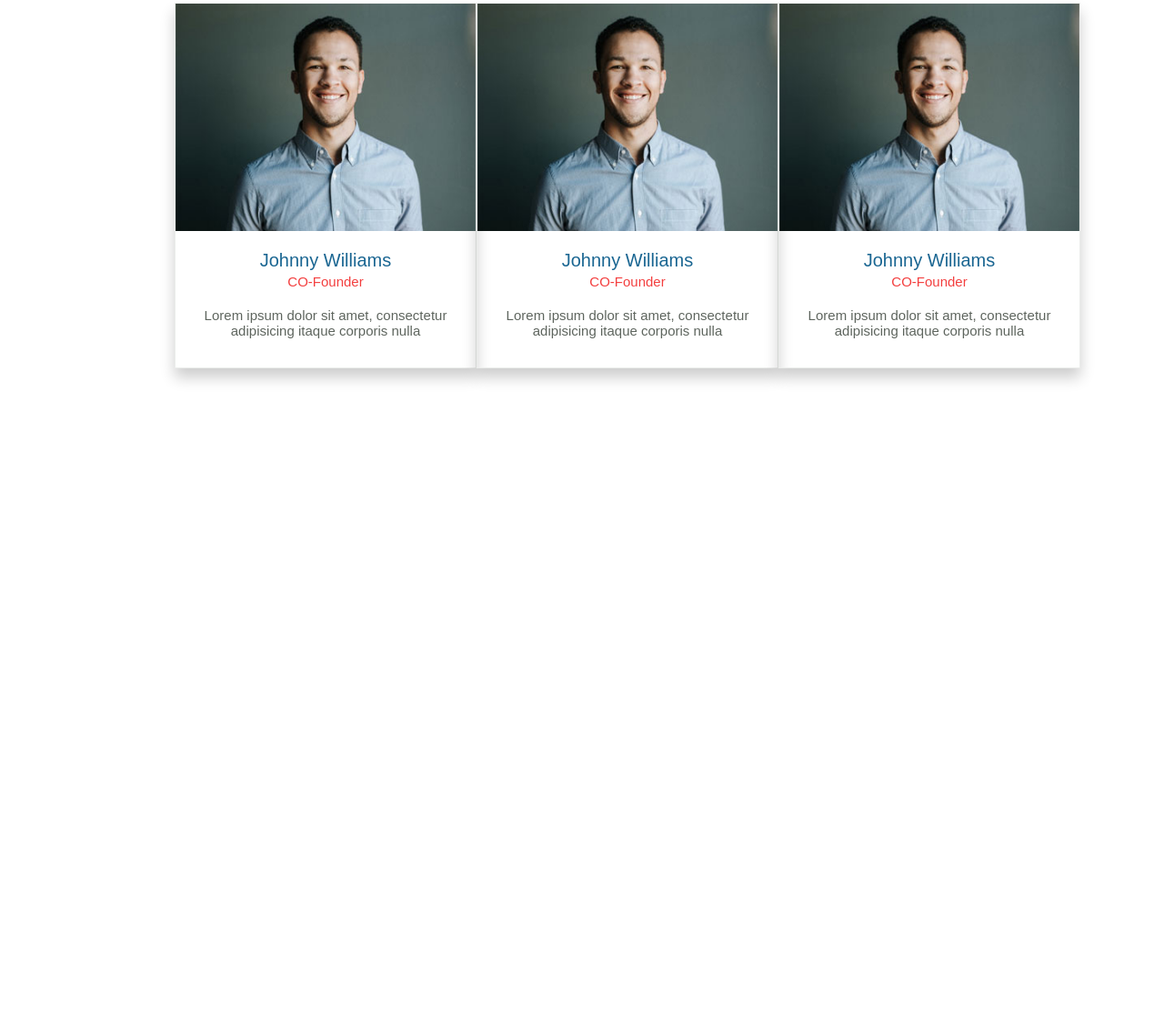
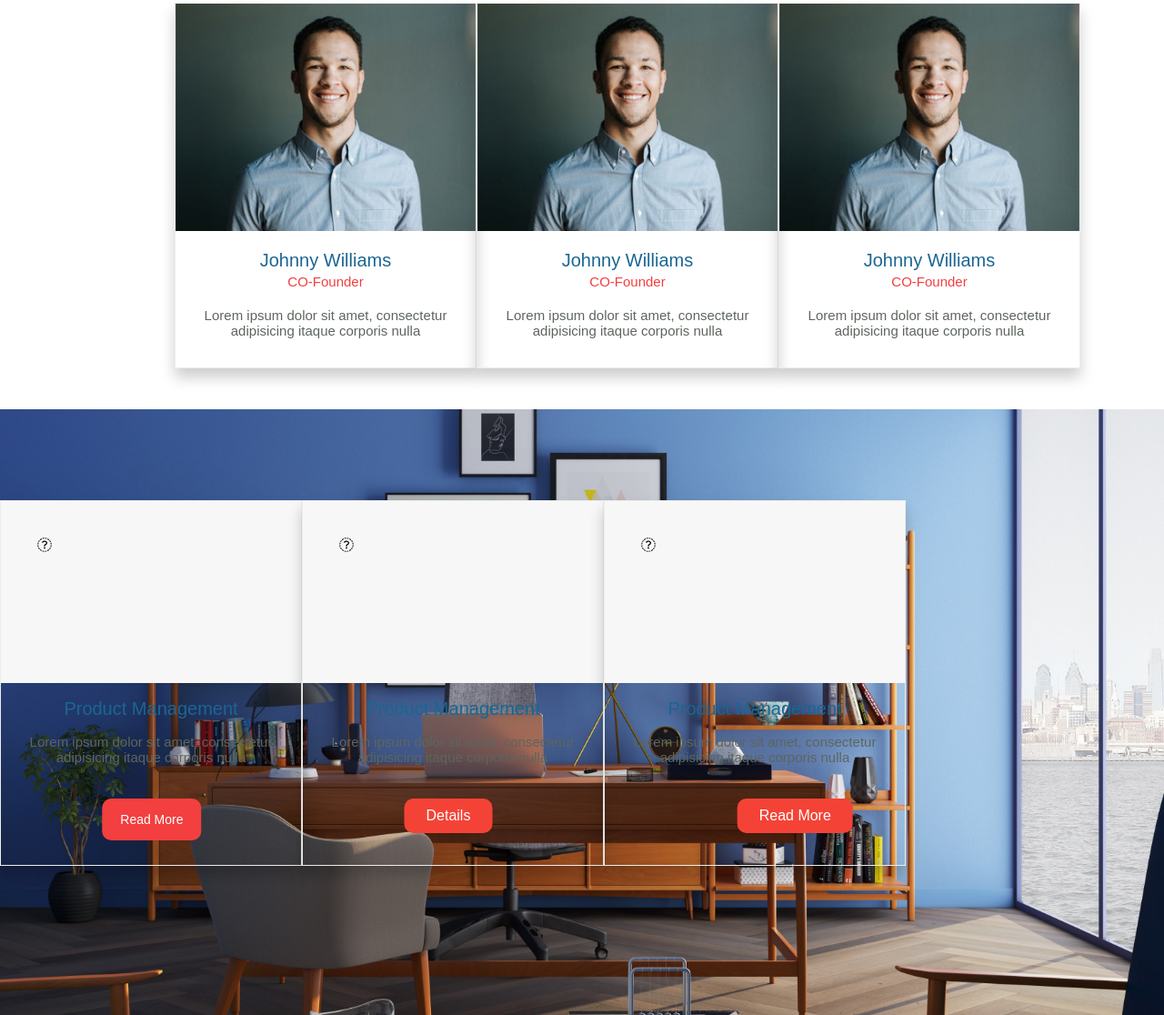
Before and after one commit to phamduyanminh/Sixteen-Clothing, a plain HTML site: page about-us.html in a window 1280 px wide. Shown: the part 1315-2431 px from the top of the page at 91% size. Before the commit the page ends 1810 px from the top, so only its background shows below. Drawn offline with Linux system fonts and the light colour scheme.

Commit message:
finshed the background picture

```diff
--- a/about-us.html
+++ b/about-us.html
@@ -5,6 +5,7 @@
     <meta name="viewport" content="width=device-width, initial-scale=1.0">
     <link rel="stylesheet" href="./css/style-about-us.css">
     <link rel="stylesheet" href="./css/style.css">
+    <link rel="stylesheet" href="./css/common.css">
     <script defer src="https://use.fontawesome.com/releases/v5.0.0/js/all.js"></script>
     <title>About Us</title>
 </head>
@@ -43,7 +44,9 @@
     <!--Banners Ended Here-->
 
     <!--Lower Body Part Starts Here-->
-    <div class="lower-body">
+    <div>
+        <!--Top Part of Lower Body Starts Here-->
+        <div class="top-lower-body">
             <h2 style="
             color: #1e1e1e;
             font-weight: 200;
@@ -285,20 +288,107 @@
                 </div>
             </div>
             <!--Team Members List Ended Here-->
+        </div>
+        <!--Top Part of Lower Body Starts Here-->
 
         <!--Read More Starts Here-->
+        <div class="span-item-about-us">
             <div class="span-item">
                 <!--Product Management-->
-            <div>
-                <div>
+                <div class="member">
+                    <div class="read-more-head">
+                        <i class="fa fa-gear">
 
+                        </i>
                     </div>
-                <div>
+                    <div class="read-more-body">
+                        <h2 style="
+                        color:#1a6692;
+                        font-weight: 500;
+                        font-size: 20px;
+                        text-align: center;
+                        margin-bottom: -5%;">
+                            Product Management
+                        </h2>
+                        <br>
+                        <p style="
+                        color: #5e655e;
+                        font-size: 15px;
+                        font-weight: 300;
+                        text-align: center">
+                            Lorem ipsum dolor sit amet, consectetur adipisicing itaque corporis nulla
+                        </p>
+                        <br>
+                        <button class="btn-about-us read-more-btn">
+                            Read More
+                        </button>
+                    </div>
+                </div>
+                <!--Customer Relations-->
+                <div class="member">
+                    <div class="read-more-head">
+                        <i class="fa fa-gear">
 
+                        </i>
+                    </div>
+                    <div class="read-more-body">
+                        <h2 style="
+                        color:#1a6692;
+                        font-weight: 500;
+                        font-size: 20px;
+                        text-align: center;
+                        margin-bottom: -5%;">
+                            Product Management
+                        </h2>
+                        <br>
+                        <p style="
+                        color: #5e655e;
+                        font-size: 15px;
+                        font-weight: 300;
+                        text-align: center">
+                            Lorem ipsum dolor sit amet, consectetur adipisicing itaque corporis nulla
+                        </p>
+                        <br>
+                        <button class="btn-about-us detail-btn">
+                            Details
+                        </button>
+                    </div>
+                </div>
+                <!--Global Collection-->
+                <div class="member">
+                    <div class="read-more-head">
+                        <i class="fa fa-gear">
+
+                        </i>
+                    </div>
+                    <div class="read-more-body">
+                        <h2 style="
+                        color:#1a6692;
+                        font-weight: 500;
+                        font-size: 20px;
+                        text-align: center;
+                        margin-bottom: -5%;">
+                            Product Management
+                        </h2>
+                        <br>
+                        <p style="
+                        color: #5e655e;
+                        font-size: 15px;
+                        font-weight: 300;
+                        text-align: center">
+                            Lorem ipsum dolor sit amet, consectetur adipisicing itaque corporis nulla
+                        </p>
+                        <br>
+                        <button class="btn-about-us detail-btn">
+                            Read More
+                        </button>
+                    </div>
                 </div>
             </div>
         </div>
         <!--Read More Ends Here-->
+
+        <!--Bottom Part of Lower Body-->
     </div>
     <!--Lower Body Part Ended Here-->
 </body>
--- a/css/style-about-us.css
+++ b/css/style-about-us.css
@@ -29,7 +29,7 @@
 /*
 *Lower Body Part*
 */
-.lower-body{
+.top-lower-body{
     padding-top: 100px;
     padding-left: 15%;
     padding-right: 15%;
@@ -77,6 +77,9 @@
     background-color: #ef233c;
 }
 
+/*
+*Team Members*
+*/
 .div-container{
     position: relative;
 }
@@ -109,3 +112,49 @@
     background-color: black;
     color: white;
 }
+
+/*
+*Read More*
+*/
+.span-item-about-us{
+    display: flex;
+    padding-bottom: 5%;
+    background-image: url(../pictures/background-pic.jpg);
+	background-position: center center;
+	background-repeat: no-repeat;
+	background-size: cover;
+	background-attachment: fixed;
+	padding: 100px 0px;
+}
+
+.read-more-head{
+    background-color: #f7f7f7;
+    padding: 40px;
+    height: 30%;
+}
+
+.btn-about-us{
+    background-color: #f44336;
+    color: white;
+    text-align: center;
+    text-decoration: none;
+    font-size: 16px;
+    cursor: pointer;
+    margin: 4px 2px;
+    padding: 10px 24px;
+    border-radius: 10px;
+    border: none;
+    display: flex;
+}
+
+.read-more-btn{
+    transform: translateX(100%);
+}
+
+.detail-btn{
+    transform: translateX(113%);
+}
+
+.btn-about-us:hover{
+    background-color: black;
+}
```
Also changed, not shown: pictures/background-pic.jpg (added). Lines whose indentation alone changed are shown as unchanged.
